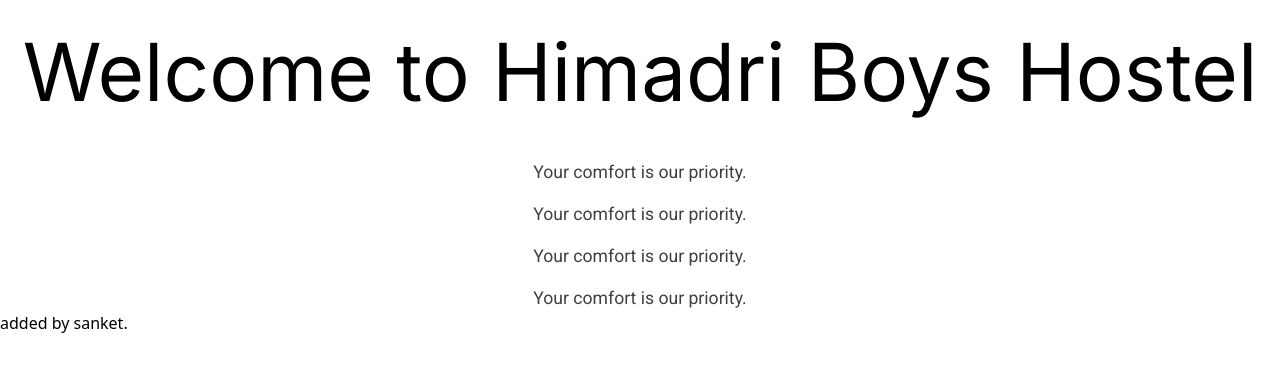
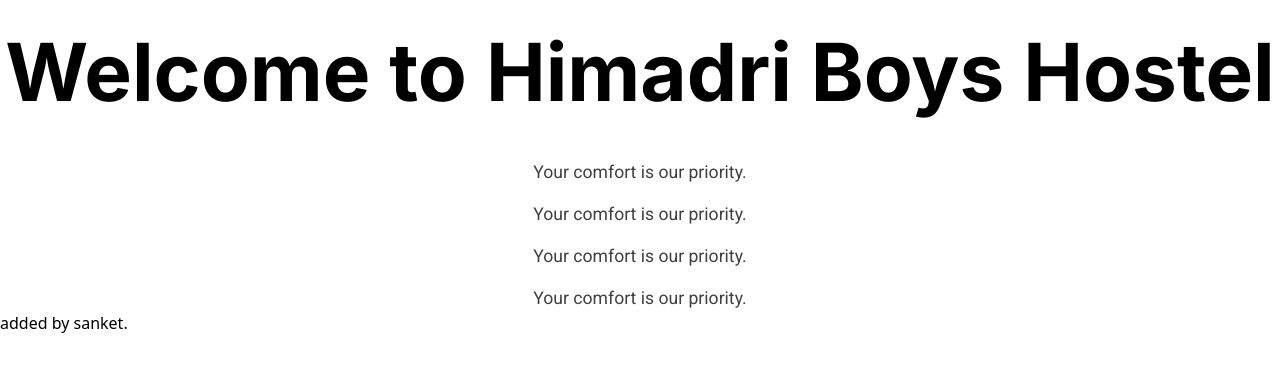
Before and after one commit to sanket-singh-sameer/HimadriAllinOnePlatform, a React (Vite) app in the folder FRONTEND/: page / in a window 1280 px wide. Shown: the top 372 px of the page. Built offline with nearby package versions, Linux system fonts and the light colour scheme.

Commit message:
learning git 2.0

```diff
--- a/FRONTEND/src/Pages/Home.jsx
+++ b/FRONTEND/src/Pages/Home.jsx
@@ -3,7 +3,7 @@ import React from 'react'
 export default function Home() {
   return (
     <div>
-      <h1 data-aos="fade-up">Welcome to Himadri Boys Hostel</h1>
+      <h1 data-aos="fade-up" className='text-4xl font-bold'>Welcome to Himadri Boys Hostel</h1>
       <p>Your comfort is our priority.</p>
       <p>Your comfort is our priority.</p>
       <p>Your comfort is our priority.</p>
```
